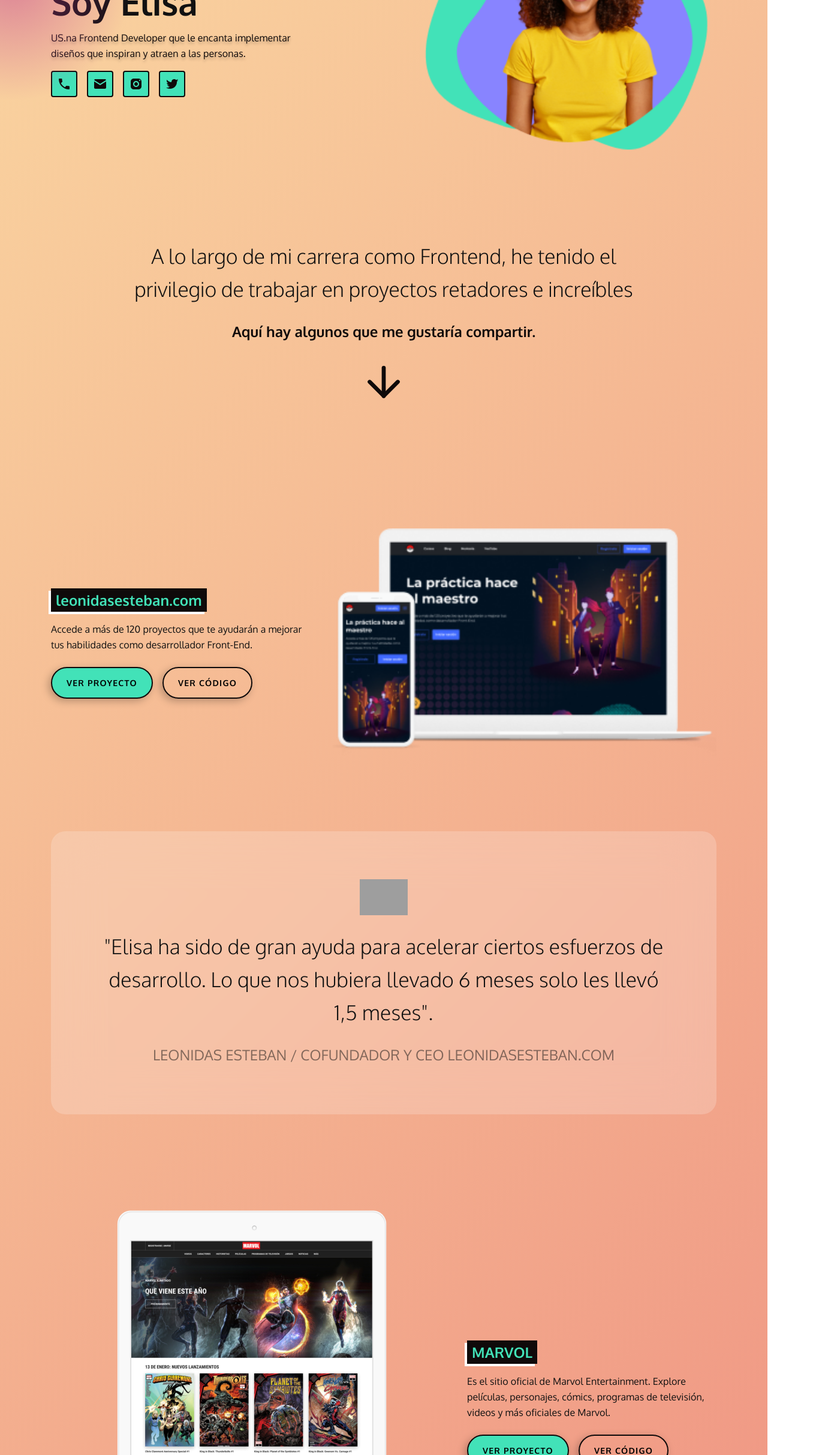
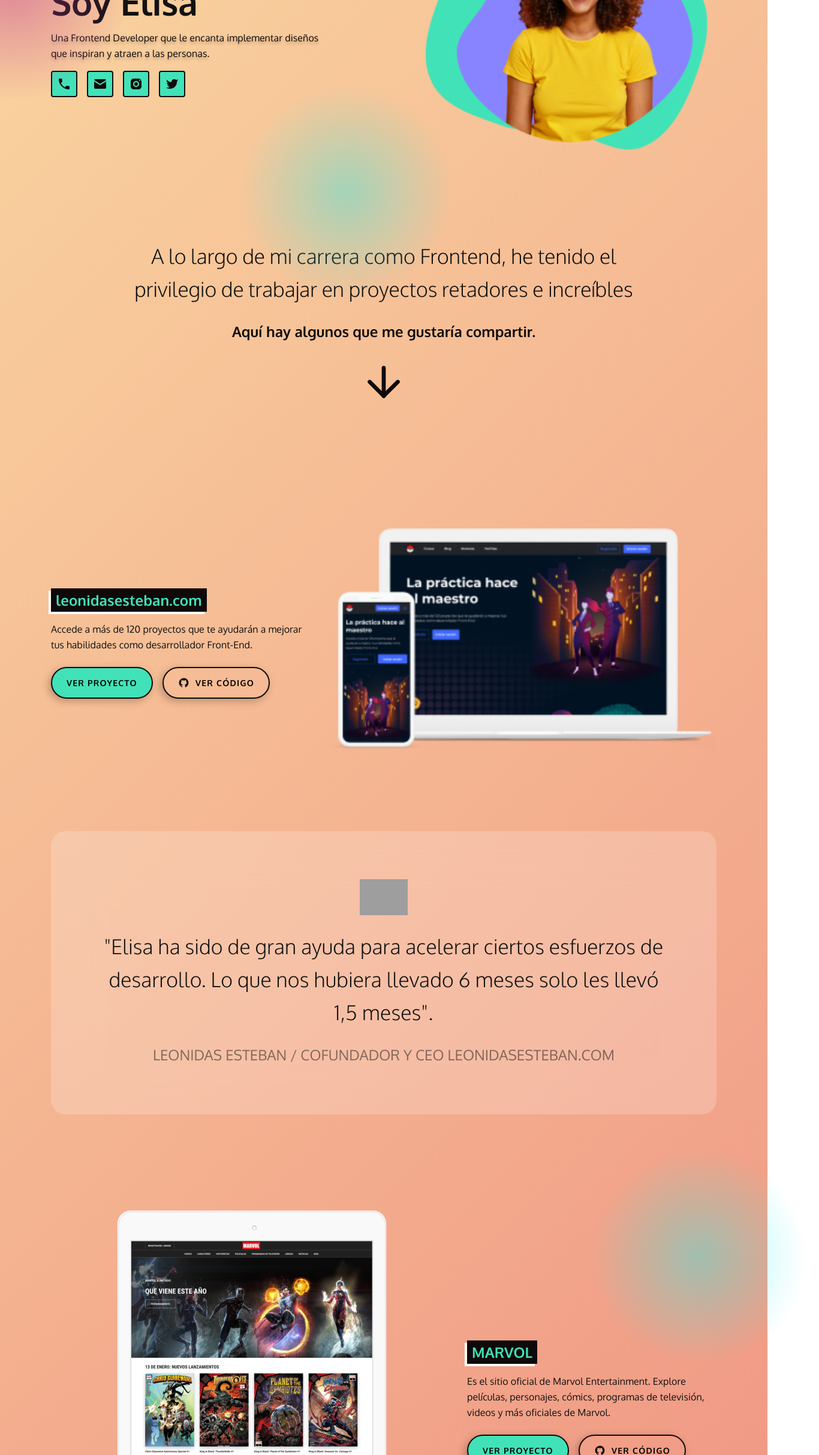
Before and after one commit to oscarossesa/elisa-portafolio, a React (Create React App) app: page / in a window 1280 px wide. Shown: the part 300-2726 px from the top of the page at 60% size, 1366 px wide, since content can reach past the window. Built offline with nearby package versions, Linux system fonts and the light colour scheme; grey boxes are pictures that could not be loaded.

Commit message:
[feat] - add github icon, images adjustments and ellipses added

```diff
--- a/src/App.js
+++ b/src/App.js
@@ -5,20 +5,48 @@
 import ProjectContainer from './containers/Project/Project.container'
 import ContactContainer from './containers/Contact/Contact.container'
 import FooterContainer from './containers/Footer/Footer.container'
-import { Container, Wrapper } from './App.styles'
+import * as S from './App.styles'
 
 const App = () => {
   return (
-    <Container>
-      <Wrapper>
+    <S.Container>
+      <S.Ellipse
+        backgroundGradient="radial-gradient(50% 50% at 50% 50%, rgba(191, 53, 142, 0.5) 0%, rgba(191, 53, 142, 0) 100%)"
+        left="-180px"
+        top="68px"
+        width="400px"
+        height="400px"
+      />
+      <S.Ellipse
+        backgroundGradient="radial-gradient(155% 155% at 50% 50%, rgba(40, 234, 232, 0.4) 0%, rgba(40, 234, 232, 0) 28.86%)"
+        left="377px"
+        top="420px"
+        width="400px"
+        height="400px"
+      />
+      <S.Ellipse
+        backgroundGradient="radial-gradient(155% 155% at 50% 50%, rgba(40, 234, 232, 0.4) 0%, rgba(40, 234, 232, 0) 28.86%)"
+        left="966px"
+        top="2195px"
+        width="400px"
+        height="400px"
+      />
+      <S.Ellipse
+        backgroundGradient="radial-gradient(155% 155% at 50% 50%, rgba(40, 234, 232, 0.4) 0%, rgba(40, 234, 232, 0) 28.86%)"
+        left="-35px"
+        top="4780px"
+        width="400px"
+        height="400px"
+      />
+      <S.Wrapper>
         <MainNavigationContainer />
         <HeaderContainer />
         <CommentContainer />
         <ProjectContainer />
         <ContactContainer />
         <FooterContainer />
-      </Wrapper>
-    </Container>
+      </S.Wrapper>
+    </S.Container>
   );
 }
 
--- a/src/App.styles.js
+++ b/src/App.styles.js
@@ -15,3 +15,19 @@
     padding: 25px 0;
   }
 `
+
+export const Ellipse = styled.div`
+  display: none;
+  position: absolute;
+  width: ${props => props.width};
+  height: ${props => props.height};
+  left: ${props => props.left};
+  top: ${props => props.top};
+  background: ${props => props.backgroundGradient};
+  opacity: ${props => props.opacity};
+
+  // Small devices (landscape phones, 576px and up)
+  @media (min-width: 576px) {
+    display: block;
+  }
+`
--- a/src/containers/Header/Header.container.jsx
+++ b/src/containers/Header/Header.container.jsx
@@ -5,7 +5,6 @@
 const Header = () => {
   return (
     <S.Wrapper>
-      <S.Ellipse />
       <S.Avatar>
         <S.Image src="/elisa-portafolio/assets/images/person.png" />
       </S.Avatar>
@@ -13,7 +12,7 @@
         <S.Headline3>¡Hola a todos!</S.Headline3><br />
         <S.Headline2>Soy Elisa</S.Headline2><br />
         <S.Body1>
-          US.na Frontend Developer que le encanta implementar diseños que inspiran y atraen a las personas.
+          Una Frontend Developer que le encanta implementar diseños que inspiran y atraen a las personas.
         </S.Body1>
         <S.SocialNetwors>
           <SocialNetworkContainer />
--- a/src/containers/Header/Header.styles.js
+++ b/src/containers/Header/Header.styles.js
@@ -7,22 +7,11 @@
   max-height: 302px;
 `
 
-export const Ellipse = styled.div`
-  position: absolute;
-  width: 400px;
-  height: 400px;
-  left: -180px;
-  top: 68px;
-  background: radial-gradient(50% 50% at 50% 50%, rgba(191, 53, 142, 0.5) 0%, rgba(191, 53, 142, 0) 100%);
-
-`
-
 export const Wrapper = styled.header`
   display: flex;
   flex-direction: column;
   align-items: center;
   justify-content: space-between;
-  /* margin: 0 auto; */
   max-width: 1110px;
 
   // Small devices (landscape phones, 576px and up)
--- a/src/containers/Project/Project.container.jsx
+++ b/src/containers/Project/Project.container.jsx
@@ -27,7 +27,10 @@
             </Paragraph>
             <S.ProjectActions>
               <Button color="secondary" onClick={handleViewCode}>
-                VER CÓDIGO
+                <S.ButtonBody>
+                  <S.Icon src="/elisa-portafolio/assets/images/icon-github.svg" padding="0 9.92px 0 0" width="19.13px" />
+                  VER CÓDIGO
+                </S.ButtonBody>
               </Button>
               <Button onClick={handleViewProject}>
                 VER PROYECTO
@@ -60,7 +63,10 @@
             </Paragraph>
             <S.ProjectActions>
               <Button color="secondary" onClick={handleViewCode}>
-                VER CÓDIGO
+                <S.ButtonBody>
+                  <S.Icon src="/elisa-portafolio/assets/images/icon-github.svg" padding="0 9.92px 0 0" width="19.13px" />
+                  VER CÓDIGO
+                </S.ButtonBody>
               </Button>
               <Button onClick={handleViewProject}>
                 VER PROYECTO
@@ -92,7 +98,10 @@
             </Paragraph>
             <S.ProjectActions>
               <Button color="secondary" onClick={handleViewCode}>
-                VER CÓDIGO
+                <S.ButtonBody>
+                  <S.Icon src="/elisa-portafolio/assets/images/icon-github.svg" padding="0 9.92px 0 0" width="19.13px" />
+                  VER CÓDIGO
+                </S.ButtonBody>
               </Button>
               <Button onClick={handleViewProject}>
                 VER PROYECTO
--- a/src/containers/Project/Project.styles.jsx
+++ b/src/containers/Project/Project.styles.jsx
@@ -14,10 +14,9 @@
   gap: 24px;
   padding: 40px 0;
 
-  // Small devices (landscape phones, 576px and up)
-  @media (min-width: 900px) {
+  /* Large devices (laptops/desktops, 992px and up) */
+  @media only screen and (min-width: 992px) {
     flex-direction: ${props => props.reverse ? 'row-reverse' : 'row'};
-    /* flex-direction: row; */
     justify-content: space-between;
     padding: 80px 0;
   }
@@ -61,8 +60,9 @@
 
 export const Icon = styled.img`
   width: ${props => props.width || '100%'};
-  // Small devices (landscape phones, 576px and up)
-  @media (min-width: 900px) {
+
+  /* Medium devices (landscape tablets, 768px and up) */
+  @media only screen and (min-width: 768px) {
     width: ${props => props.width || '100%'};
     max-width: ${props => props.maxWidth};
     padding: ${props => props.padding};
@@ -94,3 +94,9 @@
     padding: 0 8px;
   }
 `
+
+export const ButtonBody = styled.div`
+  display: flex;
+  justify-content: center;
+  align-items: center;
+`
```
Also changed, not shown: public/assets/images/icon-github.png (deleted), public/assets/images/icon-github.svg (added).
